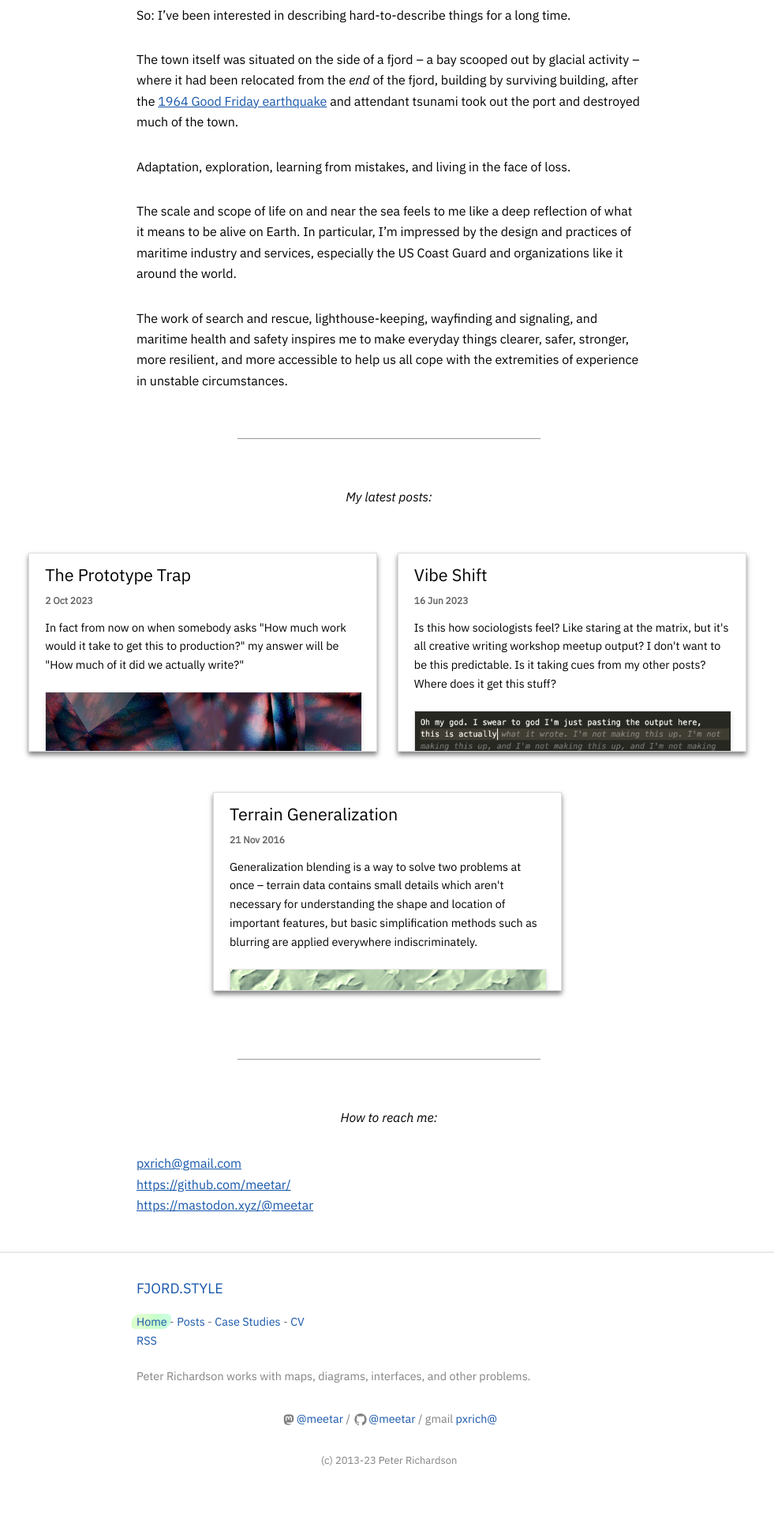
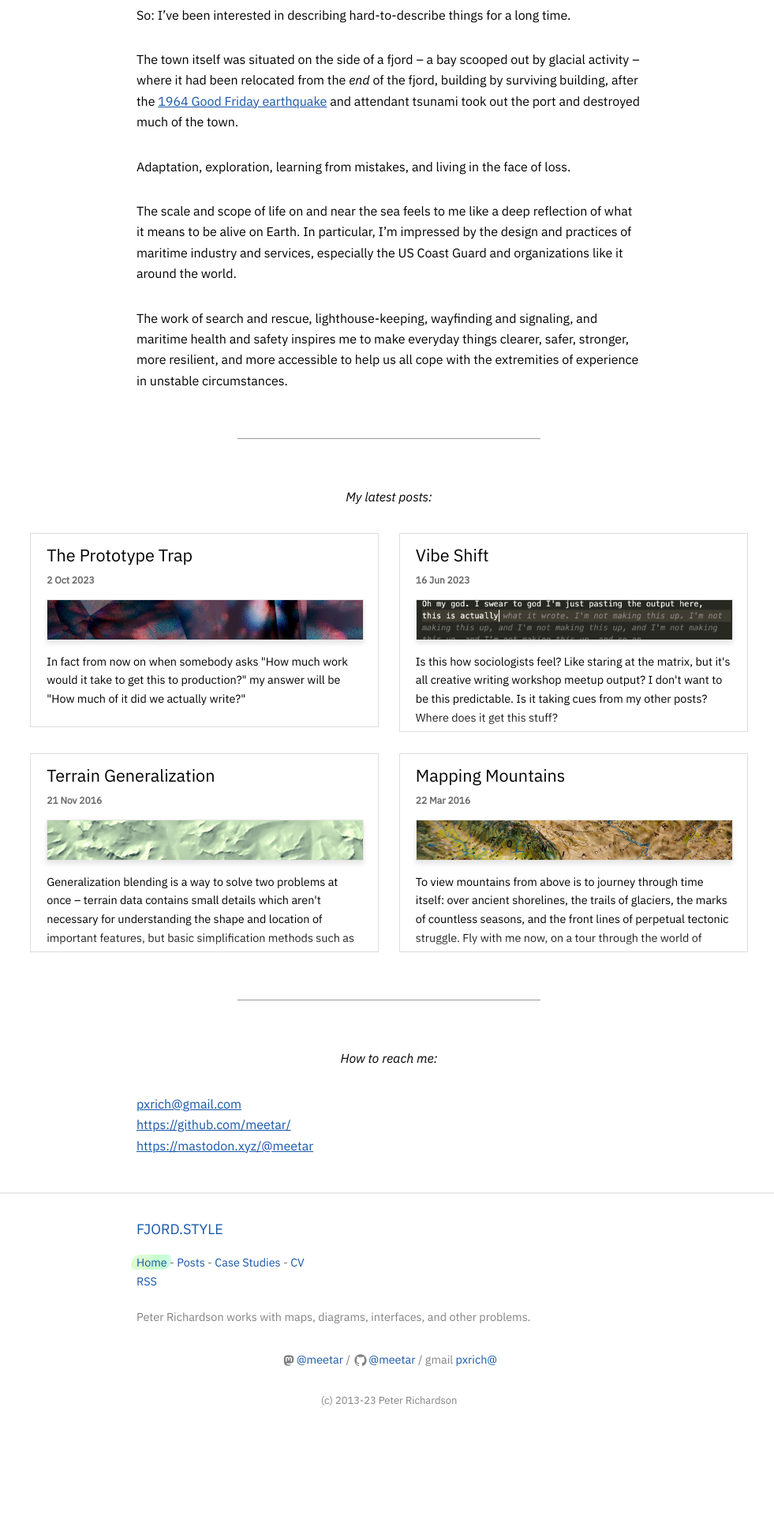
Before and after one commit to meetar/fjord.style, a Jekyll site: the page built from index.md, in a window 1280 px wide. Shown: the part 1024-2944 px from the top of the page at 79% size, without its empty margins (147-1128 px from the left). Built offline with Jekyll 4.4.1, drawn with Linux system fonts in a browser that asks for light colours; after the commit the page ends 2869 px from its top, so only the background shows below that.

Commit message:
post card improvements

```diff
--- a/_config.yml
+++ b/_config.yml
@@ -15,10 +15,12 @@ url: "https://fjord.style" # the base hostname & protocol for your site
 permalink: /:title
 twitter_username: meetar
 github_username:  meetar
+host: 0.0.0.0
 
 # Build settings
 markdown: kramdown
 
 plugins:
   - jekyll-paginate
+  - jekyll-optional-front-matter
 # paginate: 1
--- /dev/null
+++ b/_plugins/custom_filters.rb
@@ -0,0 +1,9 @@
+module Jekyll
+  module CustomFilters
+    def exclude_hidden_posts(posts)
+      posts.reject { |post| post.data['hidden'] == true }
+    end
+  end
+end
+
+Liquid::Template.register_filter(Jekyll::CustomFilters)
--- a/_sass/_case-studies.scss
+++ b/_sass/_case-studies.scss
@@ -177,7 +177,6 @@
 img:not(.social) {
   border: 1px solid rgba(0, 0, 0, 0.1);
   box-shadow: rgba(0, 0, 0, 0.1) 0px 4px 6px;
-
 }
 
 .illustration {
--- a/_sass/_layout.scss
+++ b/_sass/_layout.scss
@@ -536,24 +536,32 @@ iframe {
 
   .post-cards {
     position: relative;
-    width: 90vw;
-    left: calc(-45vw + 45%);
+    width: 95vw;
+    left: calc(-50vw + 50%);
+    margin: 0 2.5vw;
     display: flex;
+    column-gap: 2vw;
+    row-gap: 3vh;
     flex-wrap: wrap;
     list-style: none;
     justify-content: center;
     font-size: .9em;
+    // border: 2px solid red;
 
     .post-link {
-      color: black;
-      font-size: 1em;
+        color: black;
+        font-size: 1em;
       text-decoration: none;
+      //   border: 2px solid blue;
     }
-  }
-  .post-card {
-    margin: 2vw 1vw;
-    border: 1px solid #ddd;
+    .border {
+        border: 1px solid #ddd;
+    }
+}
+.post-card {
+    //   border: 2px solid green;
     box-shadow: rgba(0, 0, 0, 0.5) 0px 4px 6px;
+    // box-shadow: inset 0 -7px 9px -7px white;
     padding: 0 20px;
     max-width: 400px;
     max-height: 250px;
@@ -569,6 +577,32 @@ iframe {
       // transition: all .1s ease-in-out;
       scale: 102%;
     }
+    // &:after {
+    //     content: "";
+    //     position: relative;
+    //     z-index: 1;
+    //     bottom: 1px;
+    //     left: 100px;
+    //     pointer-events: none;
+    //     background-image: linear-gradient(to bottom, rgba(255,255,255,0), rgba(255,255,255, 1) 90%);
+    //     width: calc(100% - 1px);
+    //     height: 4em;
+    //     }
+    --mask: linear-gradient(to bottom,
+        rgba(0,0,0, 1) 88%,
+        rgba(0,0,0, .9) 93%,
+        rgba(0,0,0, .8) 95%,
+        rgba(0,0,0, .6) 97%,
+        rgba(0,0,0, .3) 98.5%,
+        rgba(0,0,0, .1) 99.5%,
+        rgba(0,0,0, 0) 100%
+        );
+
+    // border: 1px #d8d8d8 dashed;
+    -webkit-mask: var(--mask);
+    mask: var(--mask);
+    mask-clip: padding-box, border-box, content-box;
+        // border: 2px solid blue;
   }
 
   .headshot {
@@ -613,3 +647,19 @@ iframe {
     max-height: 500px;
     // border: 2px solid blue;
   }
+
+  .cardheaderimg {
+    width: 100%;
+    height: 50px;
+    margin: 1em 0;
+    overflow-y: hidden;
+    object-fit: cover;
+  }
+
+  @include media-query($on-palm) {
+    .post-cards {
+        // letter-spacing: .025em;
+        font-size: 16px;
+        line-height: 1.5em;
+    }
+}
--- a/index.md
+++ b/index.md
@@ -36,21 +36,20 @@ The work of search and rescue, lighthouse-keeping, wayfinding and signaling, and
 <div class="comments">My latest posts:</div>
 
   <ul class="post-cards">
-    {% for post in site.posts limit:4 %}
-      {% if post.hidden == null or post.hidden == false %}
-      <a class="post-link" href="{{ post.url | prepend: site.baseurl }}" aria-label="{{ post.aria-label }}"><li class="post-card">
+    {% assign filtered_posts = site.posts | exclude_hidden_posts %}
+    {% for post in filtered_posts limit:4 %}
+      <a class="post-link" href="{{ post.url | prepend: site.baseurl }}" aria-label="{{ post.aria-label }}"><div class="border"><li class="post-card">
           <h2>
             {{ post.title }}
           </h2>
           <span class="post-meta">{{ post.date | date: "%-d %b %Y" }}</span>
+          {% if post.image %}<span class="post-img">
+          <img class="cardheaderimg" src="/assets{{ post.url }}/{{ post.image }}" alt="{{ post.imgalt }}"></span>
+          {% endif %}
 
           <span class="post-excerpt">{{ post.excerpt | remove: '<p>' | remove: '</p>' }}</span>
-          {% if post.image %}<span class="post-img">
-          <img class="headerimg" src="{{ site.url }}/assets{{ post.url }}/{{ post.image }}" alt="{{ post.imgalt }}"></span>
-          {% endif %}
 
-        </li></a>
-      {% endif %}
+        </li></div></a>
     {% endfor %}
   </ul>
 
```
